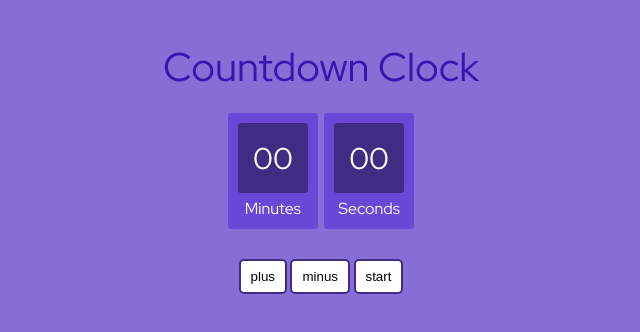
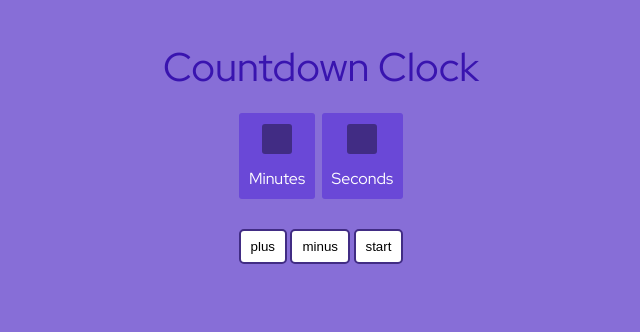
Before and after one commit to Artur-Sukhytskyi/Timer, a plain HTML site: page index.html in a window 1280 px wide. Shown: the whole page, without its empty margins (319-959 px from the left). Drawn offline with Linux system fonts and the light colour scheme.

Commit message:
Update index.html

```diff
--- a/index.html
+++ b/index.html
@@ -1,20 +1,18 @@
 <!DOCTYPE html>
 <html lang="en">
 <head>
-	<meta charset="UTF-8">
     <title>C1.11</title>
     <link rel="stylesheet" href="css/style.css">
-	<script type="text/javascript" src="js/script.js"></script>
 </head>
 <body>
 	<h1 class="countdown-title">Countdown Clock</h1>
 	<section class="countdown">
 		<div class="countdown-number">
-			<p class="minutes countdown-time">00</p>
+			<p class="minutes countdown-time"></p>
 			<p class="countdown-text">Minutes</p>
     	</div>
     	<div class="countdown-number">
-			<p class="seconds countdown-time">00</p>
+    		<p class="seconds countdown-time"></p>
         	<p class="countdown-text">Seconds</p>
     	</div>
 	</section>
@@ -27,4 +25,5 @@
 
 	<div class="message"></div>
 </body>
+<script src="js/script.js"></script>
 </html>
```
Lines whose indentation alone changed are shown as unchanged.
